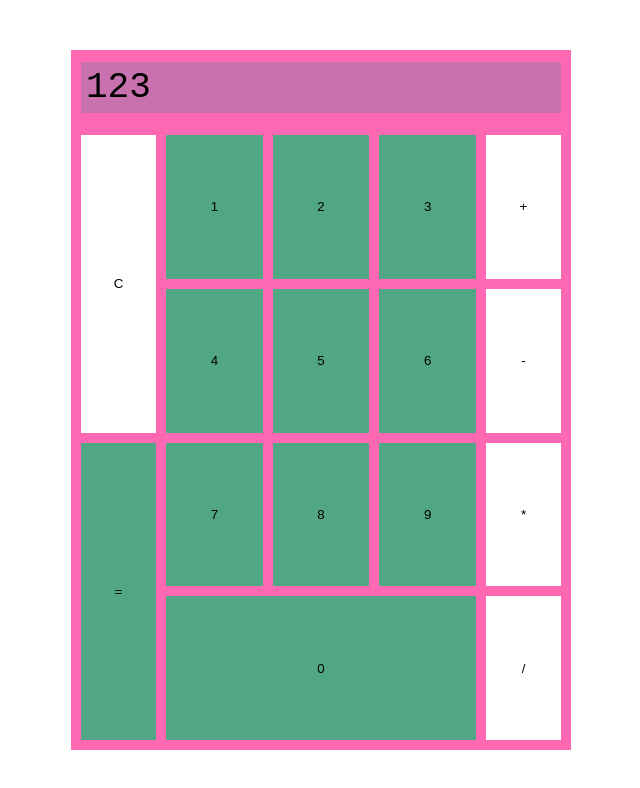
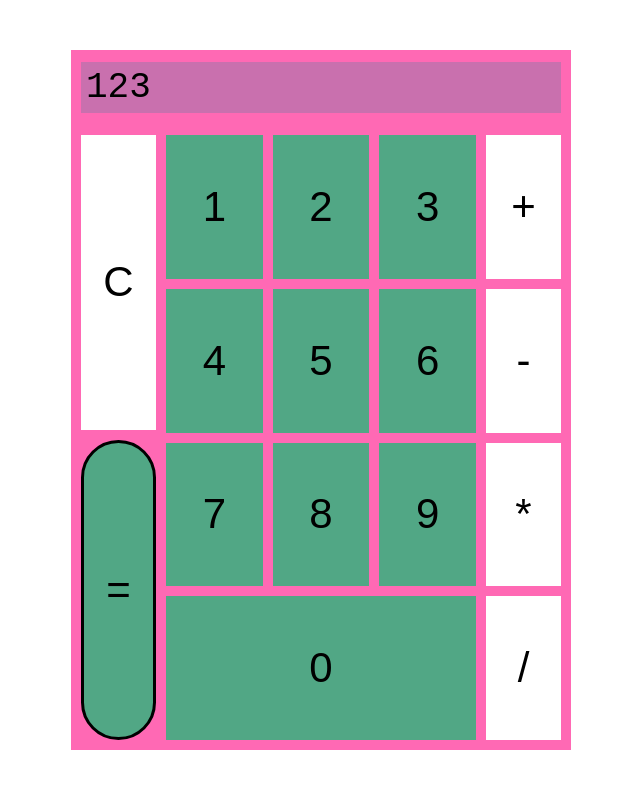
Before and after one commit to ldekoker/odin-calculator, a plain HTML site: page index.html in a window 1280 px wide. Shown: the whole page, without its empty margins (319-959 px from the left). Drawn offline with Linux system fonts and the light colour scheme.

Commit message:
Finish tweaking calculator CSS

```diff
--- a/styles.css
+++ b/styles.css
@@ -83,6 +83,7 @@ body {
 
 .input button {
     flex: 1;
+    font-size: 42px;
 }
 
 
@@ -131,7 +132,6 @@ body {
     padding: var(--gap-length) var(--gap-length) var(--gap-length) var(--halfgap-length);
 }
 
-
 #calculator .left-buttons button, #calculator .right-buttons button {
     flex: 1;
     width: 75px;
@@ -144,6 +144,8 @@ body {
 
 #calculator #equals-button {
     background-color: var(--equals-color);
+    border-radius: 50px;
+    border: solid black 3px;
 }
 
 #calculator #equals-button:active {
```
